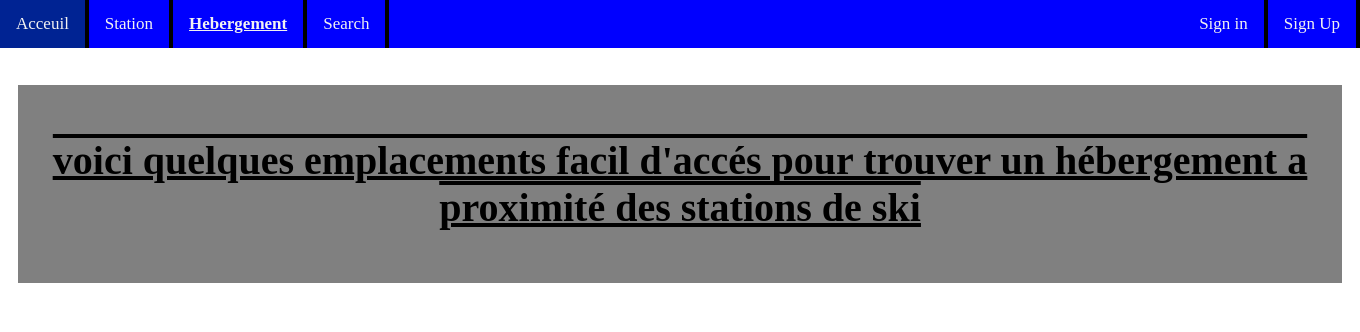
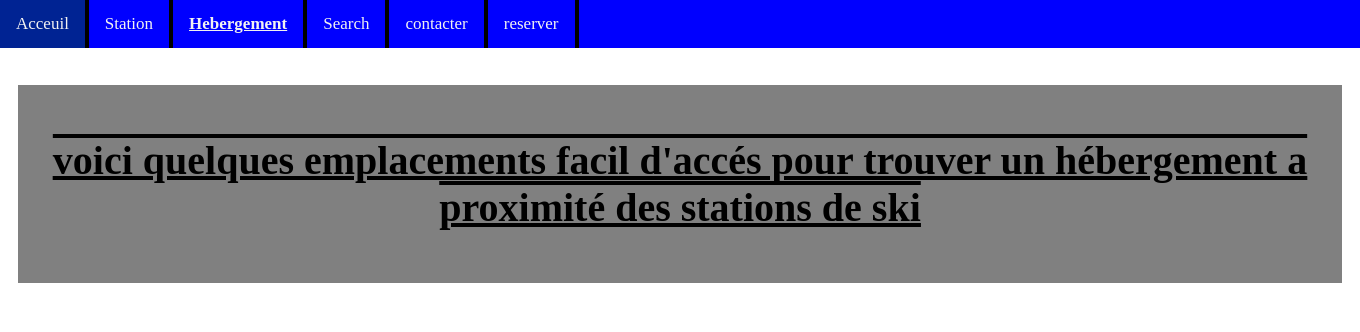
Before and after one commit to igordidier/projet-web, a PHP site: page /hebergement.php in a window 1360 px wide. Shown: the top 332 px of the page. Run offline with PHP 8.4, Linux system fonts and the light colour scheme.

Commit message:
Update hebergement.php

```diff
--- a/hebergement.php
+++ b/hebergement.php
@@ -11,9 +11,9 @@
   <a href="#news">Station</a>
   <a href="#contact"><b><strong><span style="text-decoration: underline;">Hebergement</span></strong></b></a>
   <a href="#about">Search</a>
-  <div class="sign">
-<a href="#">Sign in</a>
-<a href="#">Sign Up</a>
+  <div class="contact">
+<a href="#">contacter</a>
+<a href="#">reserver</a>
   </div>
 </div>
 <br><br><h1 class="texte"><p><center><b><span style="text-decoration:underline overline;">voici quelques emplacements facil d'accés pour trouver un hébergement a proximité des stations de ski </b></p></center></h1></br></br>
```
